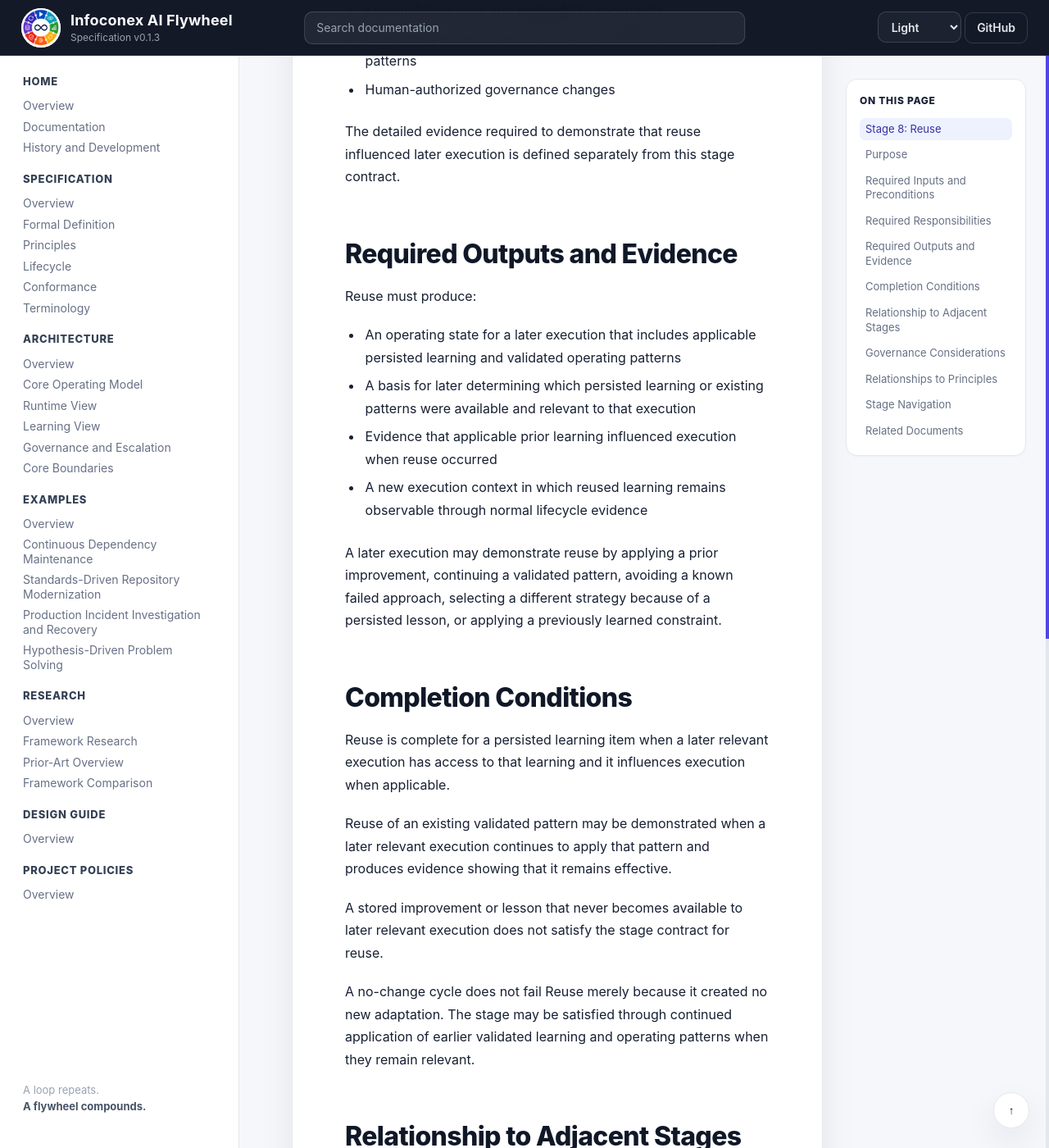
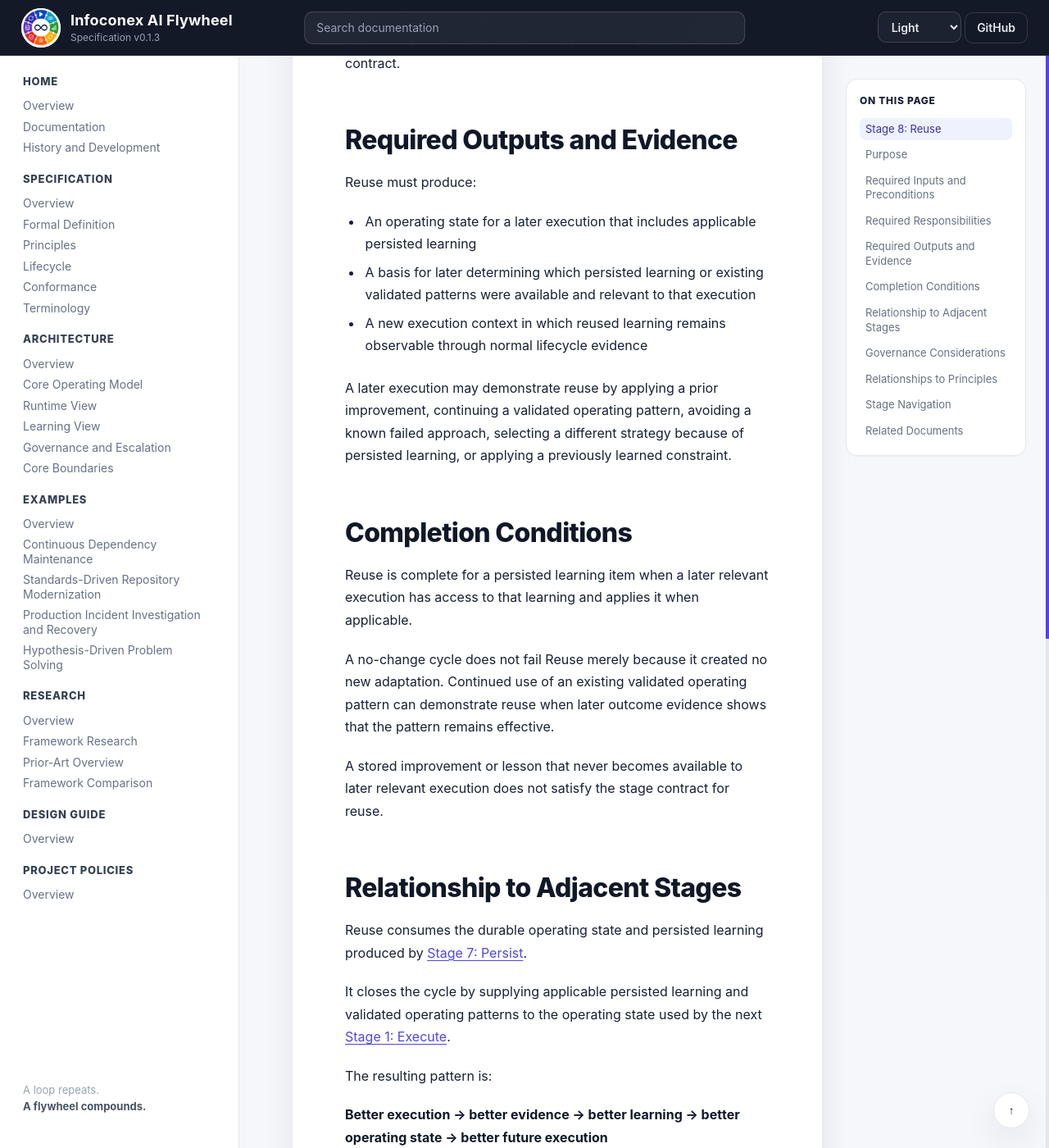
Before and after one commit to infoconex/ai-flywheel, a Jekyll site: the page built from docs/specification/lifecycle/08-reuse.md, in a window 1280 px wide and 1400 px high, scrolled down 2281 px. Shown: the whole window at 82% size. Built offline with Jekyll 4.4.1, drawn with Linux system fonts in a browser that asks for light colours; our own code applies the rules of GitHub Pages for plain Markdown files; some of the changed text lies outside the part shown.

Commit message:
Refine Reuse transition behavior

```diff
--- a/docs/specification/lifecycle/08-reuse.md
+++ b/docs/specification/lifecycle/08-reuse.md
@@ -1,26 +1,27 @@
 # Stage 8: Reuse
 
-Future Infoconex AI Flywheel executions begin with the validated operating state and reusable learning produced or reinforced by previous cycles.
+Future Infoconex AI Flywheel execution begins with the validated operating state and relevant persistent learning produced or reinforced by earlier lifecycle operation.
 
 ## Purpose
 
 Reuse is what turns isolated learning into compounding improvement.
 
-Persistence makes validated learning durable. Reuse makes that learning valuable by allowing later execution to inherit and apply what remains relevant, including validated improvements, known-failure knowledge, applicability constraints, and reinforced operating patterns.
+Persistence creates durable operational assets. Reuse makes those assets useful by ensuring later execution can inherit and apply relevant validated and authorized learning.
+
+Reuse is not limited to a new adaptation created by the immediately preceding cycle. A successful no-change cycle may demonstrate continued reuse of an existing validated operating pattern while adding reinforcing evidence about that pattern.
 
 ## Required Inputs and Preconditions
 
 Reuse requires:
 
-- Relevant persisted learning from [Stage 7: Persist](07-persist.md)
-- Existing validated operating patterns that remain applicable
-- The context in which each persisted lesson or pattern is valid
+- Relevant validated and authorized persistent learning from [Stage 7: Persist](07-persist.md)
+- The context in which that learning is valid
 - The current Governance Policy
 - A later authorized execution in which earlier learning may be relevant
 
-Persisted learning must be available to later execution in a form that can influence the operating state when applicable.
+The persisted learning must be available to later execution in a form that can influence the operating state when applicable.
 
-Reuse is not limited to a new improvement created by the immediately preceding cycle. A no-change cycle may demonstrate continued reuse of an earlier validated pattern while adding reinforcing evidence about that pattern.
+A later execution may be the next attempt, experiment, work item, or cycle within the same ongoing process. Reuse does not require waiting for an unrelated future process.
 
 ## Required Responsibilities
 
@@ -29,8 +30,7 @@ Reuse must:
 - Make relevant persisted learning available to later execution
 - Apply persisted learning only where it remains relevant, valid, and authorized
 - Allow later execution to benefit from prior validated learning rather than requiring the same learning to be rediscovered from scratch
-- Continue to use an existing validated operating pattern when current evidence supports that pattern and no adaptation is justified
-- Apply validated failure-derived learning when relevant so later execution can avoid, detect, constrain, or handle known failure conditions differently
+- Continue to use an existing validated operating pattern when it remains applicable and no adaptation is justified
 - Keep reused behavior subject to new outcome evidence and later evaluation
 - Avoid treating persistence alone as proof that compounding reuse occurred
 - Avoid treating a failed or rejected adaptation as reusable approved behavior merely because records of the attempt were retained
@@ -43,7 +43,6 @@ Reusable learning may include:
 - Durable reasoning knowledge
 - Better failure handling
 - Known-failure rules and applicability constraints
-- Reinforcing evidence associated with validated operating patterns
 - Human-authorized governance changes
 
 The detailed evidence required to demonstrate that reuse influenced later execution is defined separately from this stage contract.
@@ -52,26 +51,23 @@ The detailed evidence required to demonstrate that reuse influenced later execut
 
 Reuse must produce:
 
-- An operating state for a later execution that includes applicable persisted learning and validated operating patterns
-- A basis for later determining which persisted learning or existing patterns were available and relevant to that execution
-- Evidence that applicable prior learning influenced execution when reuse occurred
+- An operating state for a later execution that includes applicable persisted learning
+- A basis for later determining which persisted learning or existing validated patterns were available and relevant to that execution
 - A new execution context in which reused learning remains observable through normal lifecycle evidence
 
-A later execution may demonstrate reuse by applying a prior improvement, continuing a validated pattern, avoiding a known failed approach, selecting a different strategy because of a persisted lesson, or applying a previously learned constraint.
+A later execution may demonstrate reuse by applying a prior improvement, continuing a validated operating pattern, avoiding a known failed approach, selecting a different strategy because of persisted learning, or applying a previously learned constraint.
 
 ## Completion Conditions
 
-Reuse is complete for a persisted learning item when a later relevant execution has access to that learning and it influences execution when applicable.
+Reuse is complete for a persisted learning item when a later relevant execution has access to that learning and applies it when applicable.
 
-Reuse of an existing validated pattern may be demonstrated when a later relevant execution continues to apply that pattern and produces evidence showing that it remains effective.
+A no-change cycle does not fail Reuse merely because it created no new adaptation. Continued use of an existing validated operating pattern can demonstrate reuse when later outcome evidence shows that the pattern remains effective.
 
 A stored improvement or lesson that never becomes available to later relevant execution does not satisfy the stage contract for reuse.
 
-A no-change cycle does not fail Reuse merely because it created no new adaptation. The stage may be satisfied through continued application of earlier validated learning and operating patterns when they remain relevant.
-
 ## Relationship to Adjacent Stages
 
-Reuse consumes the durable operating state and persisted learning resolved by [Stage 7: Persist](07-persist.md).
+Reuse consumes the durable operating state and persisted learning produced by [Stage 7: Persist](07-persist.md).
 
 It closes the cycle by supplying applicable persisted learning and validated operating patterns to the operating state used by the next [Stage 1: Execute](01-execute.md).
 
```
